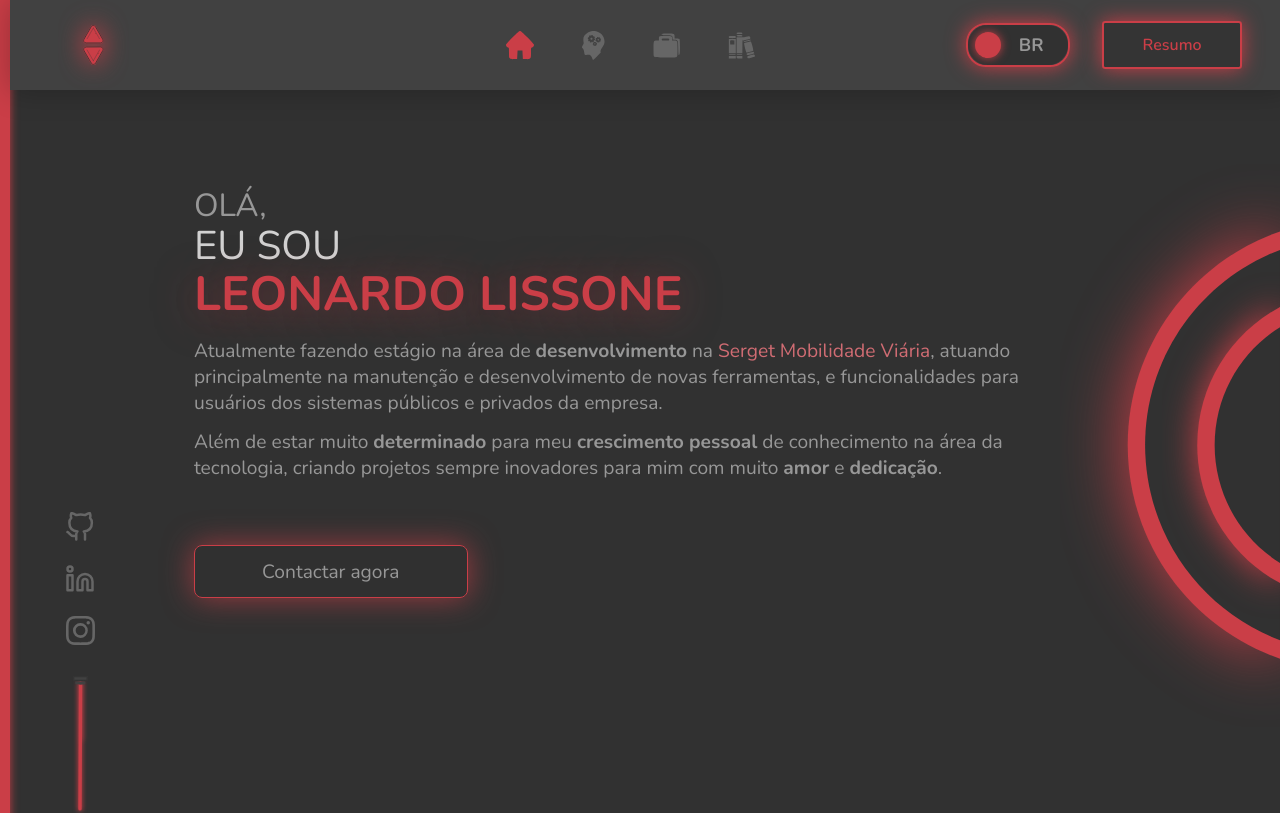
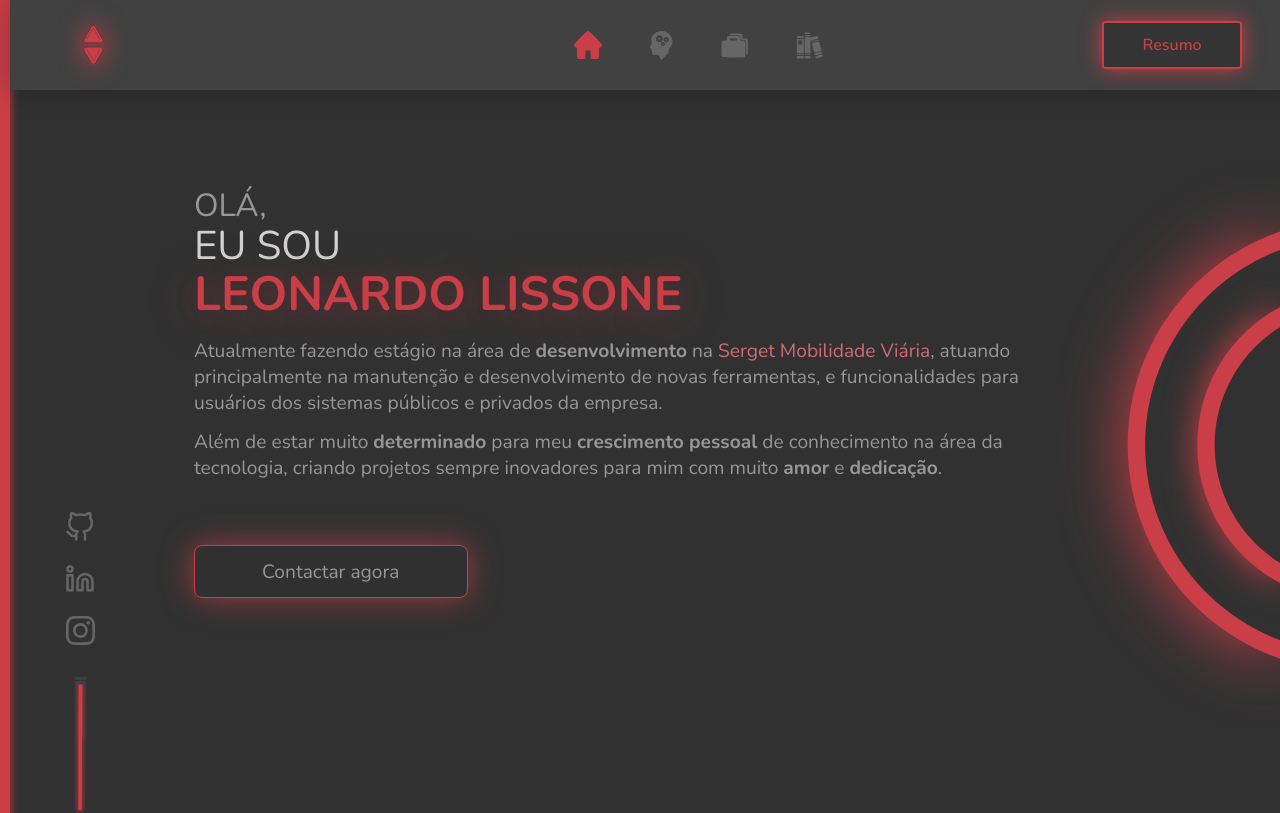
Before and after one commit to Lissone/leonardo-lissone, a Next.js app: page / in a window 1280 px wide. Shown: the top 813 px of the page. Built offline with nearby package versions, Linux system fonts and the light colour scheme.

Commit message:
feat: add resume download static pdf and disable language switch

```diff
--- a/src/components/Header/index.tsx
+++ b/src/components/Header/index.tsx
@@ -14,13 +14,13 @@ import {
   Menu,
   Navigation,
   Buttons,
-  LanguageSwitch,
+  // LanguageSwitch,
   ResumeButton
 } from './styles'
 
 export function Header() {
   const [hamburguerIsOpen, setHamburguerIsOpen] = useState(false)
-  const [switchChecked, setSwitchChecked] = useState(false)
+  // const [switchChecked, setSwitchChecked] = useState(false)
 
   return (
     <Container>
@@ -48,7 +48,7 @@ export function Header() {
           </Navigation>
 
           <Buttons>
-            <LanguageSwitch
+            {/* <LanguageSwitch
               checked={switchChecked}
               onChange={setSwitchChecked}
               handleDiameter={26}
@@ -93,9 +93,9 @@ export function Header() {
                   EN
                 </div>
               }
-            />
+            /> */}
 
-            <ResumeButton href="/photo.png" download>
+            <ResumeButton href="/resume.pdf" target="_blank" rel="noopener noreferrer">
               Resumo
             </ResumeButton>
           </Buttons>
```
Also changed, not shown: 1 other file (tests, documents, lock files or other folders).
